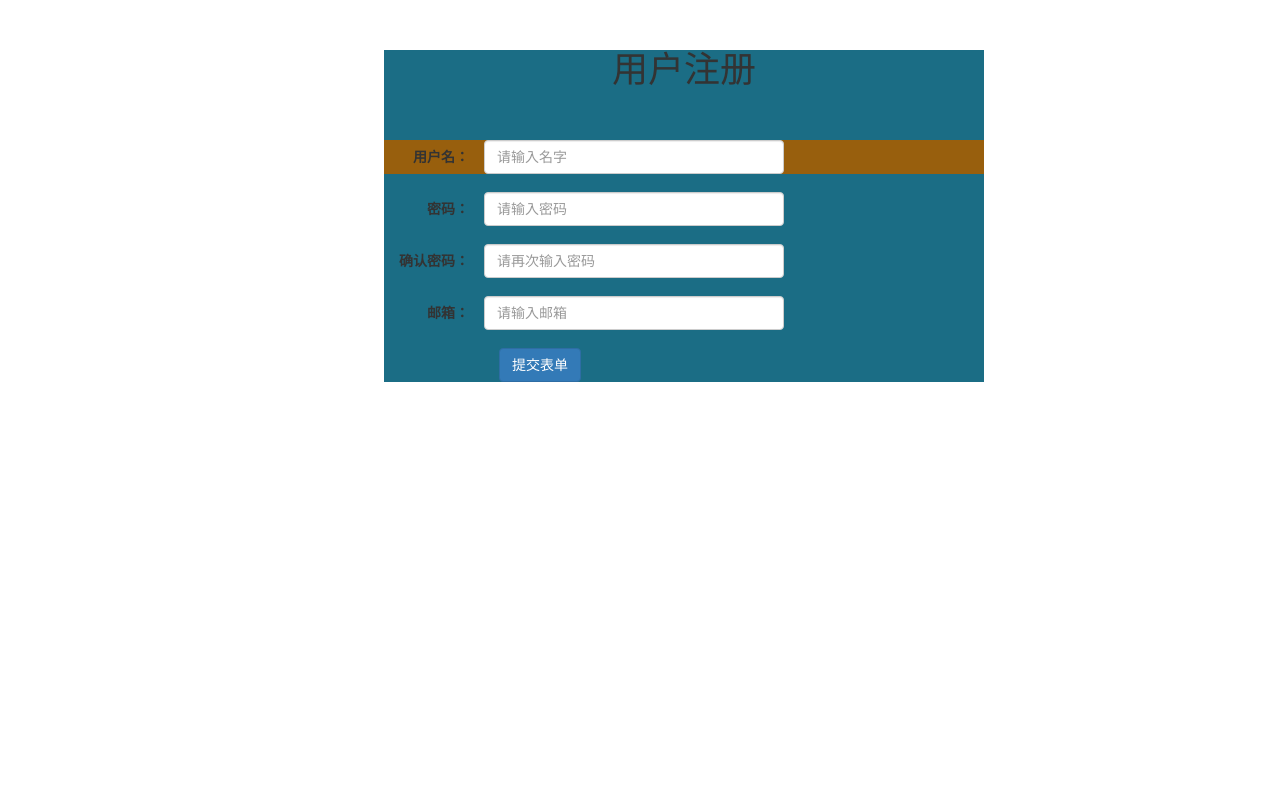
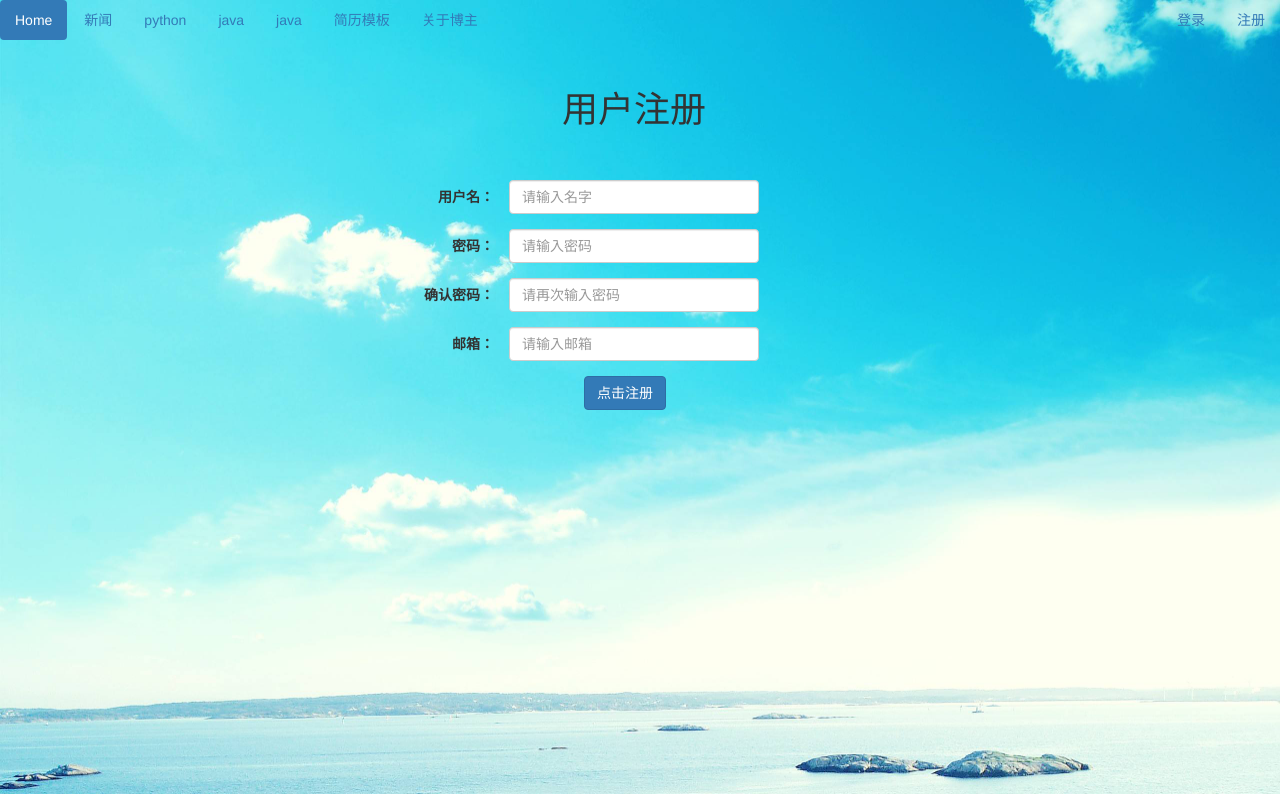
Before and after one commit to jyh19960226/bokedemo1, a plain HTML site: page template/register.html in a window 1280 px wide. Drawn offline with nearby package versions, Linux system fonts and the light colour scheme.

```diff
--- a/template/register.html
+++ b/template/register.html
@@ -15,10 +15,16 @@
     <![endif]-->
     <style>
         #register_form {
-            width:600px;
-            background-color: #1b6d85;
+            width: 500px;
             margin: 30%;
             margin-top: 50px;
+
+        }
+
+        body {
+            background-image: url("images/register.jpg");
+            background-size: 100% 100%;
+            background-repeat: no-repeat;
         }
 
         div {
@@ -26,31 +32,45 @@
 
         }
     </style>
+
 </head>
 <body>
-
+<ul class="nav nav-pills">
+    <li class="active"><a href="index.html">Home</a></li>
+    <li><a href="#">新闻</a></li>
+    <li><a href="#">python</a></li>
+    <li><a href="#">java</a></li>
+    <li><a href="#">java</a></li>
+    <li><a href="#">简历模板</a></li>
+    <li><a href="#">关于博主</a></li>
+    <li class="pull-right"><a href="register.html">注册</a></li>
+    <li class="pull-right"><a href="#">登录</a></li>
+</ul>
 <div id="register_form">
     <div style="margin: auto;margin-bottom: 50px; text-align:center;width: 50%;"><h1>用户注册</h1></div>
     <form class="form-horizontal" role="form">
-        <div id="register_form_name" style="background-color: #985f0d;" >
-            <label  for="user_name" class="col-sm-2 control-label">用户名：</label>
-            <input style="width: 50%" type="text" class="form-control" id="user_name" placeholder="请输入名字">
+        <div id="register_form_name">
+            <div style="width: 50%">
+                <label for="user_name" class="col-sm-6 control-label">用户名：</label>
+            </div>
+            <input style="width: 50%;margin:0 20px 0 100px" type="text" class="form-control" id="user_name"
+                   placeholder="请输入名字">
         </div>
-        <div id="register_form_pw" >
-            <label  for="password" class="col-sm-2 control-label">密码：</label>
+        <div id="register_form_pw">
+            <label for="password" class="col-sm-3 control-label">密码：</label>
             <input style="width: 50%" type="password" class="form-control" id="password" placeholder="请输入密码">
         </div>
         <div id="register_form_repw">
-            <label for="repassword" class="col-sm-2 control-label">确认密码：</label>
+            <label for="repassword" class="col-sm-3 control-label">确认密码：</label>
             <input style="width: 50%" type="password" class="form-control" id="repassword" placeholder="请再次输入密码">
         </div>
         <div id="register_form_email">
-            <label for="email" class="col-sm-2 control-label">邮箱：</label>
+            <label for="email" class="col-sm-3 control-label">邮箱：</label>
             <input style="width: 50%" type="text" class="form-control" id="email" placeholder="请输入邮箱">
         </div>
         <div class="form-group" style="margin: auto">
-            <div class="col-sm-offset-2 col-sm-10">
-                <button type="submit" class="btn btn-primary">提交表单</button>
+            <div class="submit">
+                <button type="submit" style="margin:0 40%" class="btn btn-primary">点击注册</button>
             </div>
         </div>
     </form>
```
Also changed, not shown: template/images/register.jpg (added), template/images/register1.jpg (added).
